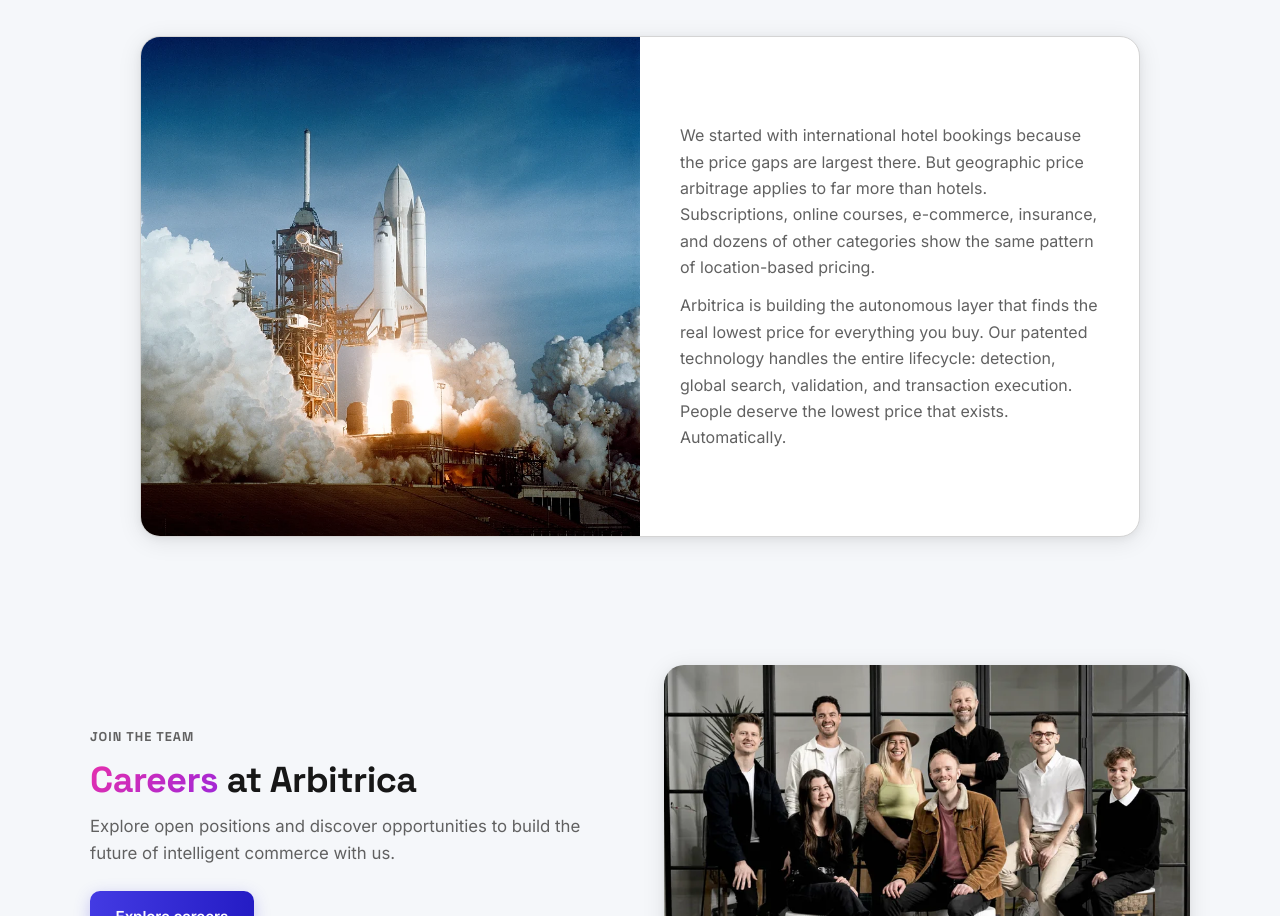
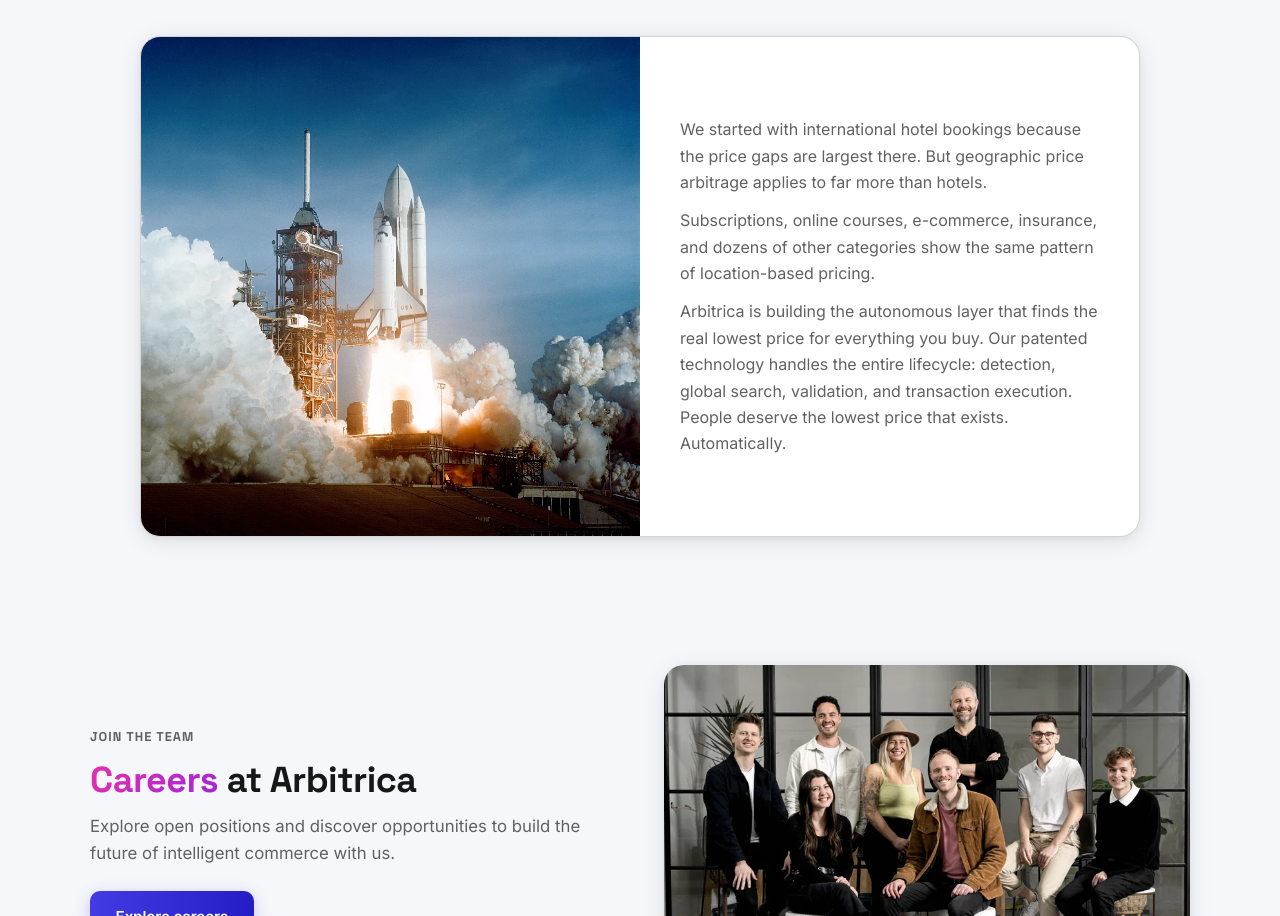
Before and after one commit to stavenka/waitlist-app, a website: page about.html in a window 1280 px wide. Shown: the part 2497-3413 px from the top of the page. Drawn offline with Linux system fonts and the light colour scheme.

Commit message:
About page: split Our mission paragraph for better readability

```diff
--- a/about.html
+++ b/about.html
@@ -306,7 +306,8 @@
         <h2 class="section-heading">Our <span class="grad-text">mission</span></h2>
         <div class="split-card split-card--reverse">
           <div class="split-card-text">
-            <p>We started with international hotel bookings because the price gaps are largest there. But geographic price arbitrage applies to far more than hotels. Subscriptions, online courses, e-commerce, insurance, and dozens of other categories show the same pattern of location-based pricing.</p>
+            <p>We started with international hotel bookings because the price gaps are largest there. But geographic price arbitrage applies to far more than hotels.</p>
+            <p>Subscriptions, online courses, e-commerce, insurance, and dozens of other categories show the same pattern of location-based pricing.</p>
             <p>Arbitrica is building the autonomous layer that finds the real lowest price for everything you buy. Our patented technology handles the entire lifecycle: detection, global search, validation, and transaction execution. People deserve the lowest price that exists. Automatically.</p>
           </div>
           <div class="split-card-image">
```
